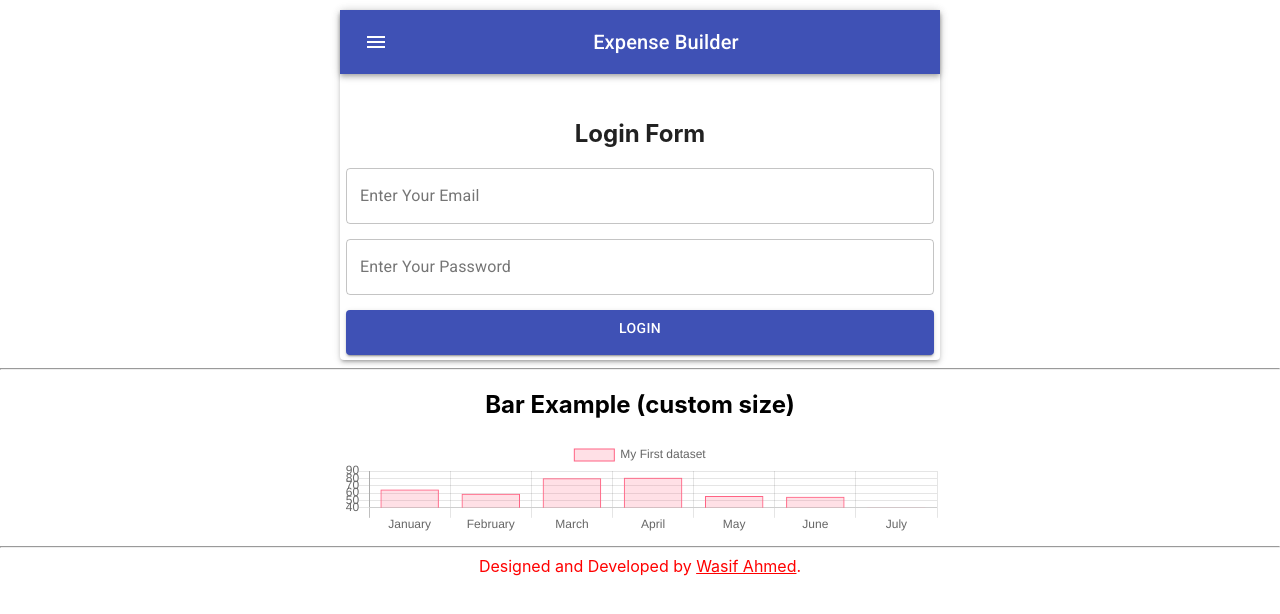
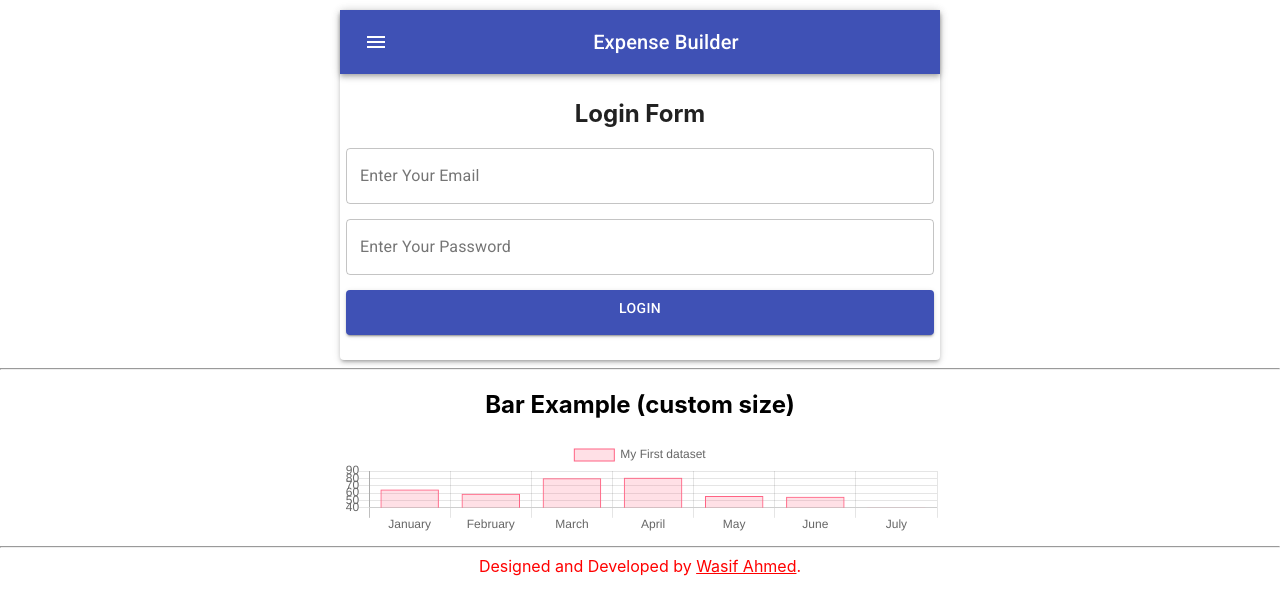
Before and after one commit to wasif-1991/bc-2020-cls09, a React (Create React App) app: page / in a window 1280 px wide. Shown: the top 614 px of the page. Built offline with nearby package versions, Linux system fonts and the light colour scheme.

Commit message:
Update App.js

```diff
--- a/src/App.js
+++ b/src/App.js
@@ -25,7 +25,7 @@ const useStyles = makeStyles((theme) => ({
   },
 
   heading: {
-    paddingTop: 25
+    paddingTop: 5
   },
 
   input: {
```
